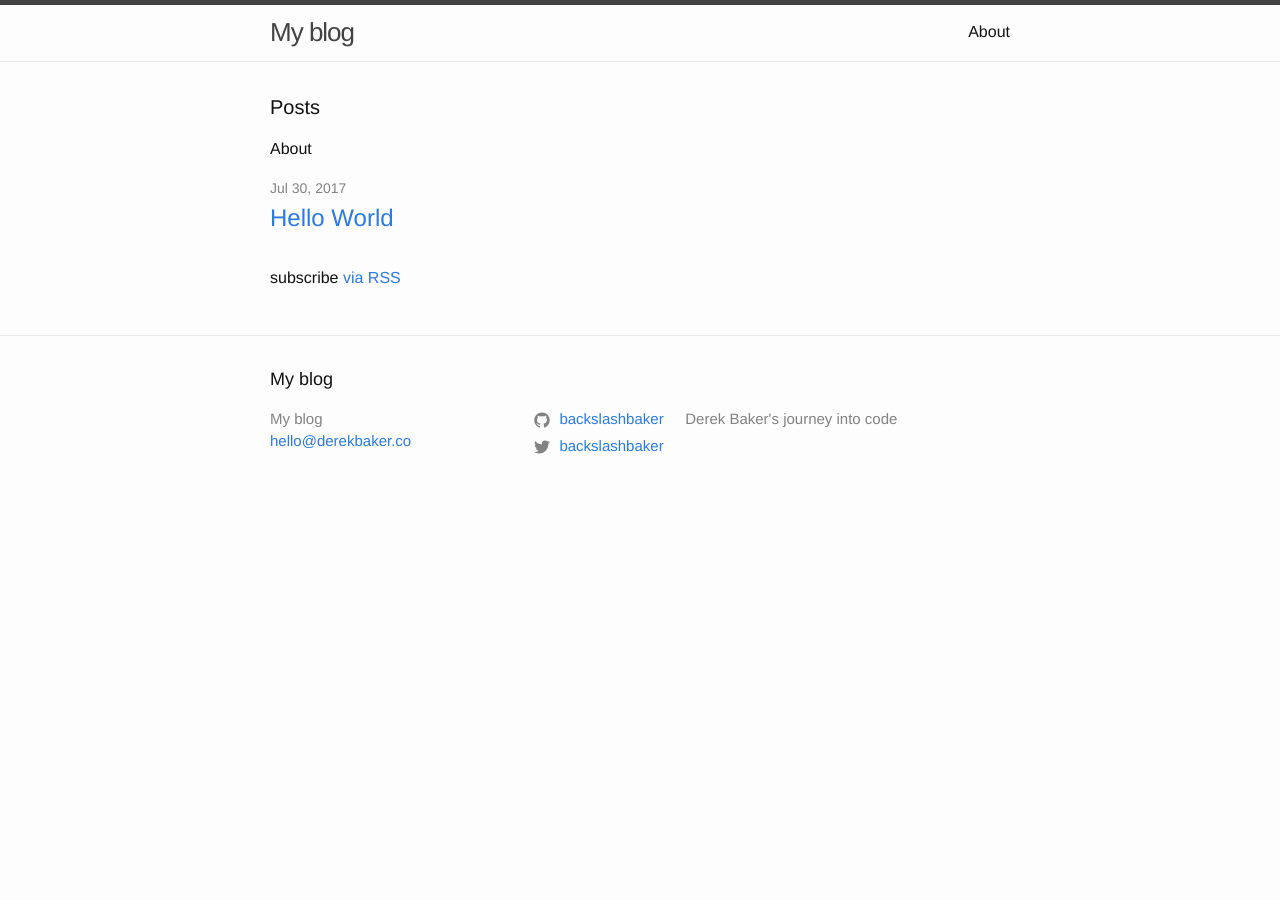
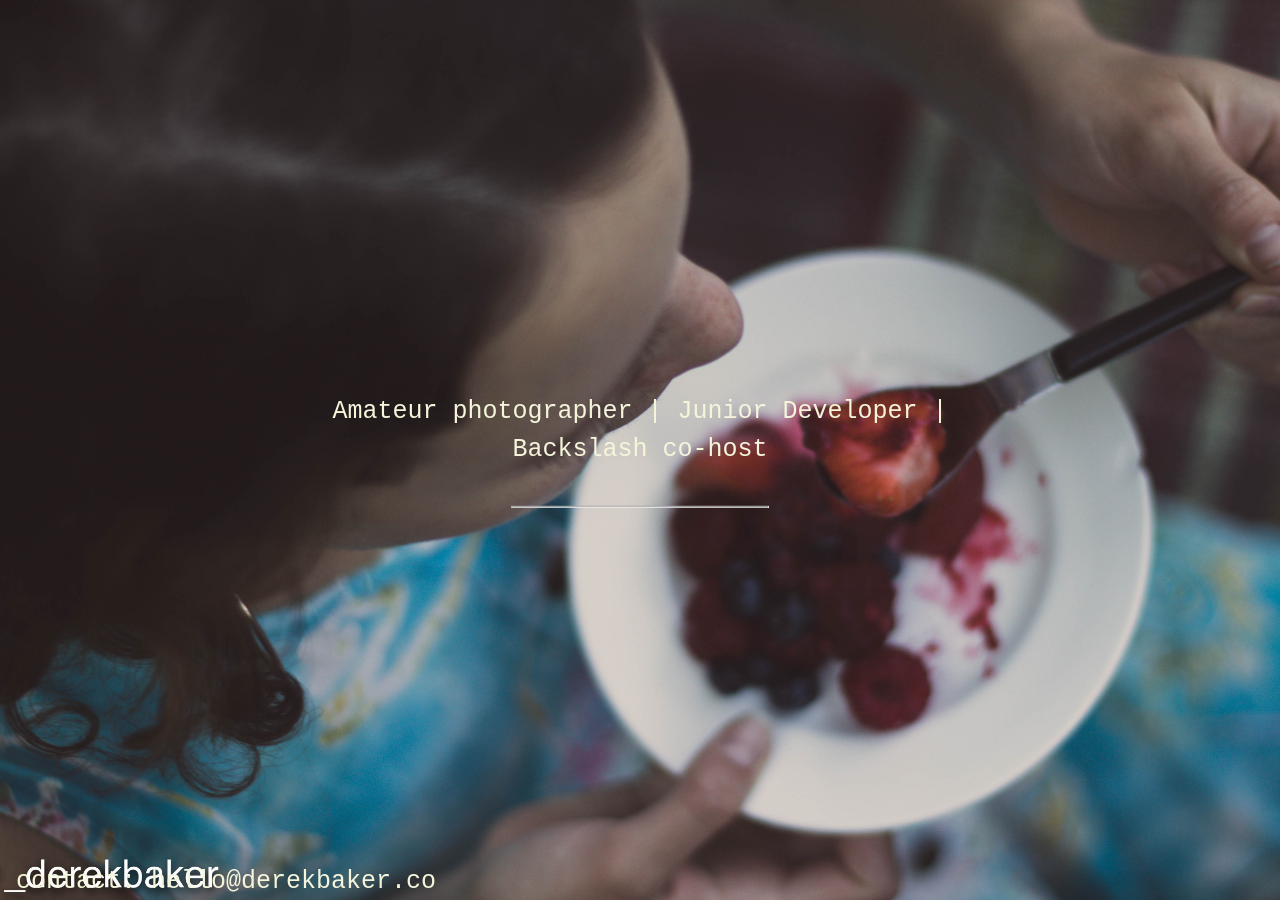
Before and after one commit to lola-test/derek_debug, a Jekyll site: the page built from index.html, in a window 1280 px wide. Built offline with Jekyll 4.4.1, drawn with Linux system fonts in a browser that asks for light colours.

Commit message:
change home page

```diff
--- a/_includes/head.html
+++ b/_includes/head.html
@@ -7,6 +7,7 @@
   <meta name="description" content="{{ page.excerpt | default: site.description | strip_html | normalize_whitespace | truncate: 160 | escape }}">
 
   <link rel="stylesheet" href="{{ site.baseurl }}/assets/main.css">
+  <link rel="stylesheet" href="{{ site.baseurl }}/assets/custom.css">
   <link rel="canonical" href="{{ page.url | replace:'index.html','' | absolute_url }}">
   <link rel="alternate" type="application/rss+xml" title="{{ site.title | escape }}" href="{{ "/feed.xml" | relative_url }}">
 
--- /dev/null
+++ b/_layouts/landing-header.html
@@ -0,0 +1,10 @@
+<!DOCTYPE html>
+<html lang="{{ page.lang | default: site.lang | default: "en" }}">
+
+  {% include head.html %}
+
+  <body>
+        {{ content }}
+  </body>
+
+</html>
--- /dev/null
+++ b/_layouts/landing-page.html
@@ -0,0 +1,19 @@
+---
+layout: landing-header
+---
+
+<div class="bgimg">
+  <div class="middle">
+    <span><a href="https://www.instagram.com/_derekbaker/"> Amateur photographer </a>| </span>
+    <span> <a href="https://github.com/backslashbaker"> Junior Developer </a> | </span>
+    <span> <a href="https://soundcloud.com/backslashpod"> Backslash co-host </a> </span>
+    <br>
+    <br>
+    <hr>
+  </div>
+  <div class="bottomleft">
+    <a href="mailto:hello@derekbaker.co"> contact: hello@derekbaker.co</a>
+  </div>
+</div>
+
+</div>
--- a/_sass/minima/_base.scss
+++ b/_sass/minima/_base.scss
@@ -91,17 +91,17 @@
  * Links
  */
 a {
-  color: $brand-color;
-  text-decoration: none;
-
-  &:visited {
-    color: darken($brand-color, 15%);
-  }
-
-  &:hover {
-    color: $text-color;
-    text-decoration: underline;
-  }
+  // color: $brand-color;
+  // text-decoration: none;
+  //
+  // &:visited {
+  //   color: darken($brand-color, 15%);
+  // }
+  //
+  // &:hover {
+  //   color: $text-color;
+  //   text-decoration: underline;
+  // }
 
   .social-media-list &:hover {
     text-decoration: none;
--- /dev/null
+++ b/assets/custom.css
@@ -0,0 +1,56 @@
+---
+---
+
+/*@import "{{ site.theme }}";*/
+
+a {
+  color: beige;
+  text-decoration: none;
+}
+a:hover {
+  color: darkgrey;
+}
+
+.bgimg {
+    /* Background image */
+    background-image: url('IMG_6848.jpg');
+    /* Full-screen */
+    height: 100vh;
+    /* Center the background image */
+    background-position: center;
+    /* Scale and zoom in the image */
+    background-size: cover;
+    /* Add position: relative to enable absolutely positioned elements inside the image (place text) */
+    /*position: relative;*/
+    /* Add a white text color to all elements inside the .bgimg container */
+    color: beige;
+    /* Add a font */
+    font-family: "Courier New", Courier, monospace;
+    /* Set the font-size to 25 pixels */
+    font-size: 25px;
+
+}
+
+
+/* Position text in the bottom-left corner */
+.bottomleft {
+    position: absolute;
+    bottom: 0;
+    left: 16px;
+}
+
+/* Position text in the middle */
+.middle {
+    position: absolute;
+    top: 50%;
+    left: 50%;
+    transform: translate(-50%, -50%);
+    text-align: center
+
+}
+
+/* Style the <hr> element */
+hr {
+    margin: auto;
+    width: 40%;
+}
--- /dev/null
+++ b/index.html
@@ -0,0 +1,6 @@
+---
+layout: landing-page
+---
+<!-- {% for page in site.pages %}
+  {{ page.title }}
+{% endfor %} -->
--- a/index.md
+++ /dev/null
@@ -1,9 +0,0 @@
----
-# You don't need to edit this file, it's empty on purpose.
-# Edit theme's home layout instead if you wanna make some changes
-# See: https://jekyllrb.com/docs/themes/#overriding-theme-defaults
-layout: home
----
-{% for page in site.pages %}
-  {{ page.title }}
-{% endfor %}
```
Also changed, not shown: assets/IMG_6848.jpg (added).
